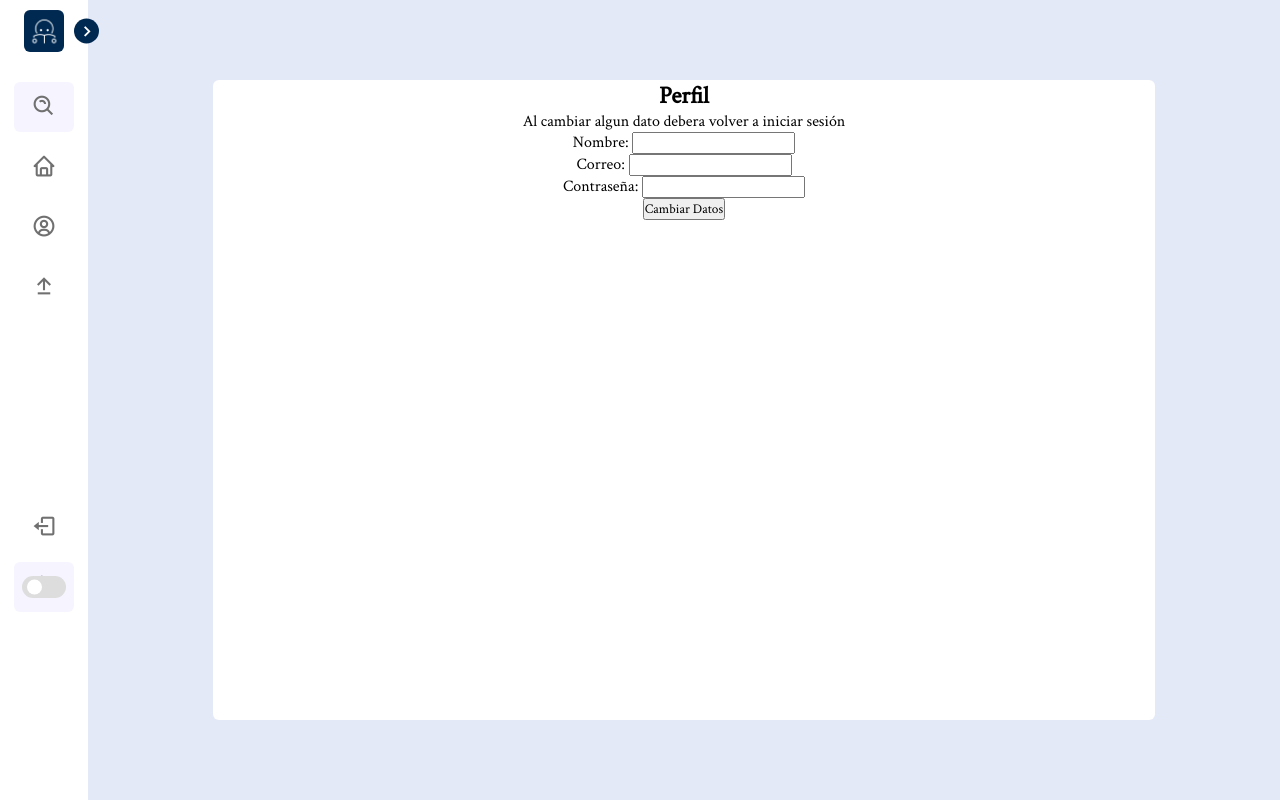
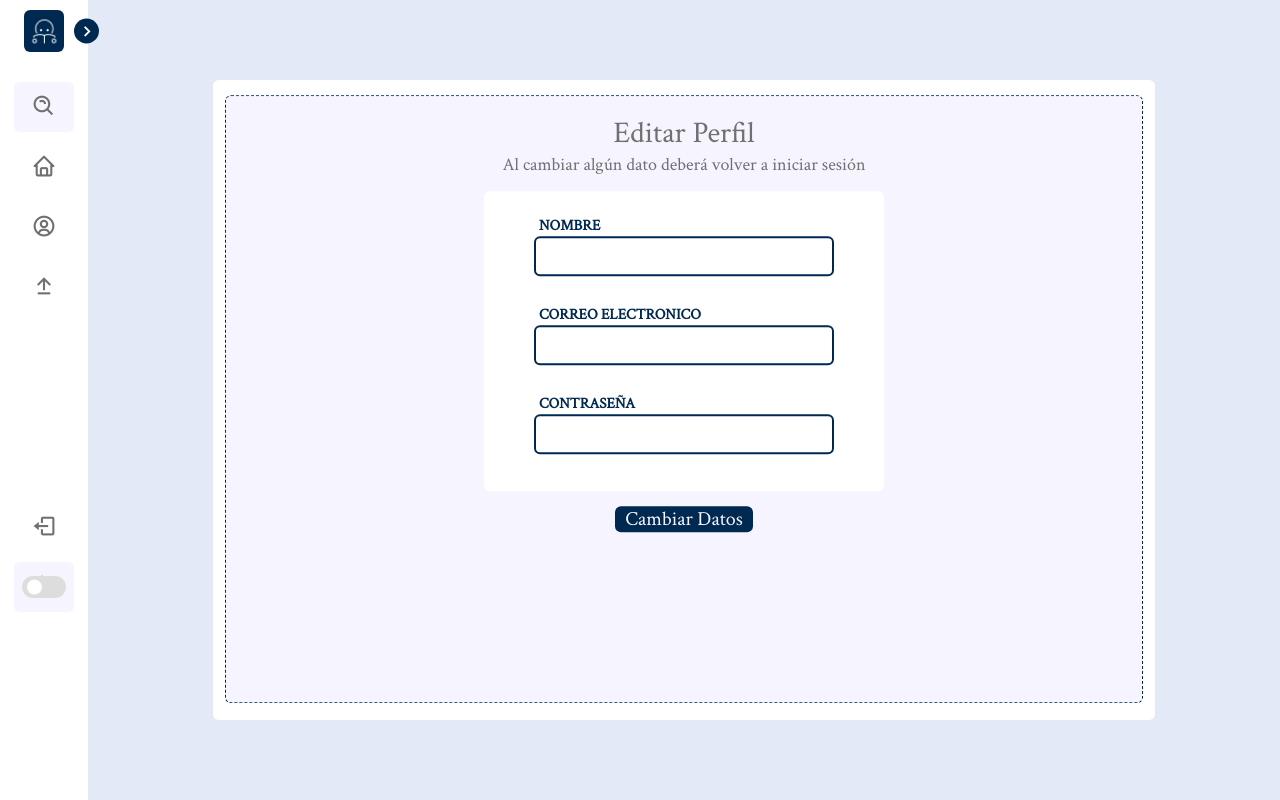
Before and after one commit to josecastilloxqc/u-shareni, a Flask app: page /perfil in a window 1280 px wide. Run offline with Flask 2, Linux system fonts and the light colour scheme; the visitor is signed in with stand-in values (Sample User, id 1); some libraries are stand-ins or nearby versions; some web fonts are replaced.

Commit message:
HTML Perfil

```diff
--- a/static/styles.css
+++ b/static/styles.css
@@ -395,6 +395,7 @@ body.dark .switch::before {
     border-radius: 6px;
 }
 
+/*------------Upload------------------*/
 .home-content .upload {
     position: absolute;
     display: flex;
@@ -615,7 +616,7 @@ body.dark .active {
     display: block;
     opacity: 1;
 }
-
+/*---------------------Card container---------------------*/
 .card-container {
     display: grid; /* Utiliza CSS Grid para organizar las cards */
     grid-template-columns: 1fr 1fr; /* Crea dos columnas de igual tamaño */
@@ -652,3 +653,83 @@ body.dark .active {
     font-size: 16px;
     color: #888;
   }
+
+/*-----------------Perfil----------------------*/
+.perfil {
+    background: var(--primary-color-ligth);
+    border-radius: 6px;
+    width: 97.5%;
+    height: 95%;
+    border: dashed 1px var(--primary-color);
+    transform: translateY(2.5%);
+}
+
+.perfil p {
+    font-size: 30px;
+    font-weight: 500;
+    margin-top: 2%;
+    color: var(--text-color);
+}
+
+.perfil span {
+    font-size: 18px;
+    color: var(--text-color);
+}
+
+.perfil .form-group {
+    box-sizing: border-box;
+    margin-top: 30px;
+    margin-bottom: 30px;
+}
+
+.perfil .container {
+    margin-top: 15px;
+    height: 300px;
+    width: 400px;
+    background: var(--sidebar-color);
+    padding: 15px 15px;
+    border-radius: 6px;
+    border: none;
+}
+
+.perfil .form-group input {
+    outline: none;
+    width: 300px;
+    height: 40px;
+    font-size: 20px;
+    padding: 0px 5px;
+    line-height: 20px;
+    border-radius: 6px;
+    border: solid 2px var(--primary-color);
+    background: transparent;
+    transition: 0.2s ease;
+    z-index: 1111;
+}
+
+.perfil .labelline {
+    font-size: 15px;
+    font-weight: 600;
+    text-align: left;
+    transform: translateY(-60px);
+    margin-left: 40px;
+    color: var(--primary-color)
+}
+
+.perfil button {
+    margin-top: 15px;
+    font-size: 20px;
+    width: 15%;
+    border: none;
+    background: var(--primary-color);
+    color: #f6f5ff;
+    border-radius: 6px;
+    cursor: pointer ;
+}
+
+body.dark .perfil .container {
+    background: #888;
+}
+
+body.dark .perfil button {
+    background: #888;
+}
--- a/templates/perfil.html
+++ b/templates/perfil.html
@@ -5,25 +5,27 @@
 {% endblock %}
 
 {% block main %}
-
-
+<div class="perfil">
     <form action="/cambiarDatos" method="POST">
 
-    <h2>Perfil</h2>
-    <span>Al cambiar algun dato debera volver a iniciar sesión</span>
+        <p>Editar Perfil</p>
+        <span>Al cambiar algún dato deberá volver a iniciar sesión</span>
+
+        <div class="container">
             <div class="form-group">
-        <label for="name">Nombre:</label>
                 <input type="text" class="form-control" id="name" name="nombreUsuario">
+                <div class="labelline">NOMBRE</div>
             </div>
             <div class="form-group">
-        <label for="name">Correo:</label>
                 <input type="text" class="form-control" id="name" name="correoUsuario">
+                <div class="labelline">CORREO ELECTRONICO</div>
             </div>
             <div class="form-group">
-        <label for="password">Contraseña:</label>
                 <input type="password" class="form-control" id="password" name="contraUsuario">
+                <div class="labelline">CONTRASEÑA</div>
+            </div>
         </div>
         <button type="submit" class="btn btn-primary">Cambiar Datos</button>
-
     </form>
+</div>
 {% endblock %}
```
Also changed, not shown: templates/profile.html (deleted, +0 -9 lines). Lines whose indentation alone changed are shown as unchanged.
